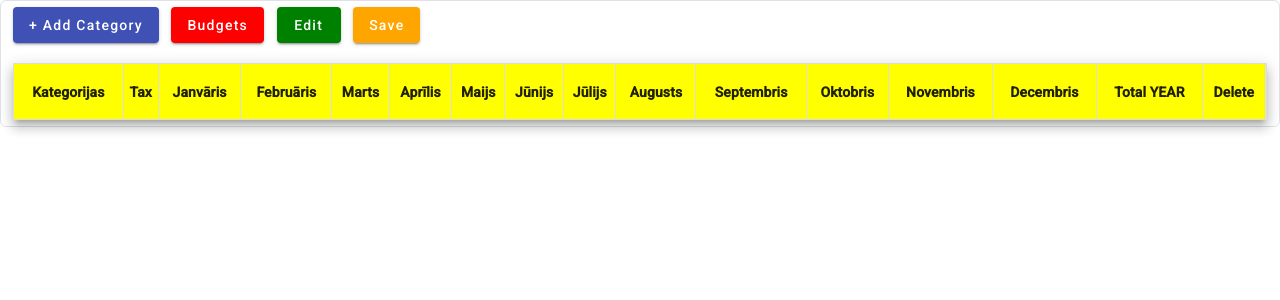
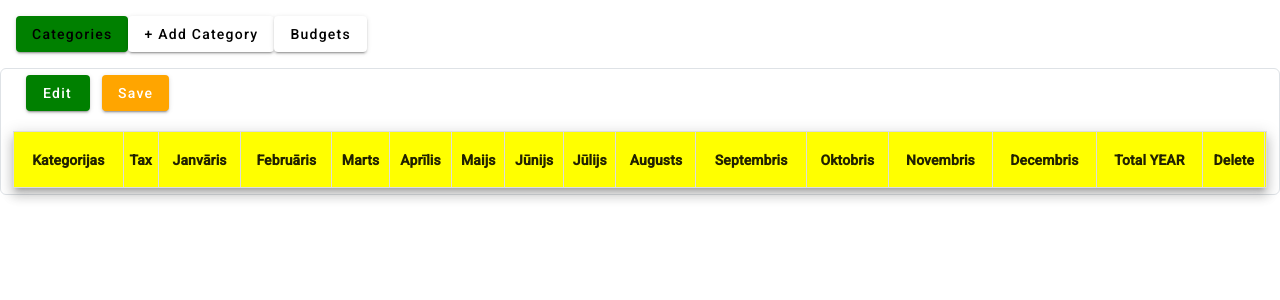
Before and after one commit to Vahe650/budget-calculator, an Angular app: page / in a window 1280 px wide. Shown: the top 300 px of the page. Built offline with nearby package versions, Linux system fonts and the light colour scheme; no server answers.

Commit message:
added menu

```diff
--- a/src/app/add-category/add-category.component.html
+++ b/src/app/add-category/add-category.component.html
@@ -15,7 +15,7 @@
                 </select>
             </div>
 
-            <div class="form-group" *ngIf="newCategory.type === 'revenue'">
+            <div class="form-group" *ngIf="newCategory.type !== 'revenue'">
                 <label for="parent-id">Parent Category:</label>
                 <select id="parent-id" [(ngModel)]="newCategory.parentId">
                     <option [ngValue]="null">-- No Parent --</option>
@@ -26,7 +26,7 @@
             </div>
 
         </div>
-
+s
         <div class="form-row">
             <div class="form-group">
                 <label for="category-name">Nosaukums:</label>
@@ -131,7 +131,7 @@
     </div>
 
     <div class="buttons-row">
-        <button type="button" class="save-btn" (click)="saveCategory()">Save</button>
-        <button type="button" class="cancel-btn" (click)="cancel()">Cancel</button>
+      <button type="button" class="cancel-btn" (click)="cancel()">Cancel</button>
+      <button type="button" class="save-btn" (click)="saveCategory()">Save</button>
     </div>
 </div>
--- /dev/null
+++ b/src/app/app-menu/app-menu.component.css
@@ -0,0 +1,7 @@
+.menu-btn-active {
+  background-color: green !important;
+}
+
+.menu-btn-inactive {
+  background-color: white !important;
+}
--- /dev/null
+++ b/src/app/app-menu/app-menu.component.html
@@ -0,0 +1,5 @@
+<div class="p-3">
+  <button mat-raised-button [class]="isActive('/')? 'button menu-btn-active':'button menu-btn-inactive'" (click)="goToCategories()">Categories</button>
+  <button mat-raised-button [class]="isActive('/add-category')? 'button menu-btn-active':'button menu-btn-inactive'" (click)="goToAddCategory()">+ Add Category</button>
+  <button mat-raised-button [class]="isActive('/budgets')? 'button menu-btn-active':'button menu-btn-inactive'" (click)="goToBudgets()">Budgets</button>
+</div>
--- /dev/null
+++ b/src/app/app-menu/app-menu.component.ts
@@ -0,0 +1,36 @@
+import {Component} from '@angular/core';
+import {CommonModule} from '@angular/common';
+import {MatButtonModule} from "@angular/material/button";
+import {Router} from "@angular/router";
+
+@Component({
+  selector: 'app-app-menu',
+  standalone: true,
+  imports: [CommonModule, MatButtonModule],
+  templateUrl: './app-menu.component.html',
+  styleUrls: ['./app-menu.component.css']
+})
+export class AppMenuComponent {
+
+  constructor(private router: Router,
+  ) {
+  }
+
+
+  goToAddCategory(): void {
+    this.router.navigate(['/add-category']);
+  }
+
+  goToBudgets(): void {
+    this.router.navigate(['/budgets']);
+  }
+
+  goToCategories(): void {
+    this.router.navigate(['/']);
+  }
+
+  isActive(path: string) : boolean {
+    return this.router.url === path;
+  }
+
+}
--- a/src/app/app.component.html
+++ b/src/app/app.component.html
@@ -1 +1,2 @@
+<app-app-menu></app-app-menu>
 <router-outlet></router-outlet>
--- a/src/app/app.component.ts
+++ b/src/app/app.component.ts
@@ -3,10 +3,11 @@ import { CommonModule } from '@angular/common';
 import {CategoryTableComponent} from "./category-table/category-table.component";
 import {RouterOutlet} from "@angular/router";
 import {BudgetTableComponent} from "./budget-table/budget-table.component";
+import {AppMenuComponent} from "./app-menu/app-menu.component";
 
 @Component({
     selector: 'app-root',
-    imports: [CommonModule, CategoryTableComponent, RouterOutlet, BudgetTableComponent],
+  imports: [CommonModule, CategoryTableComponent, RouterOutlet, BudgetTableComponent, AppMenuComponent],
     templateUrl: './app.component.html',
     standalone: true,
     styleUrls: ['./app.component.css']
--- a/src/app/budget-table/budget-table.component.html
+++ b/src/app/budget-table/budget-table.component.html
@@ -1,6 +1,5 @@
 <div class="budget-table-container">
     <h2>All Budgets</h2>
-    <button mat-raised-button class="categories-button" (click)="goToCategories()">Categories</button>
 
     <table>
         <thead>
--- a/src/app/category-table/category-table.component.html
+++ b/src/app/category-table/category-table.component.html
@@ -1,6 +1,4 @@
 <div class="form-control">
-    <button mat-raised-button color="primary" (click)="goToAddCategory()">+ Add Category</button>
-    <button mat-raised-button class="button budget-button" (click)="goToBudgets()">Budgets</button>
     <button mat-raised-button class="button edit-button">Edit</button>
     <button mat-raised-button class="button save-button" (click)="saveAll()">Save</button>
 
--- a/src/app/category-table/category-table.component.ts
+++ b/src/app/category-table/category-table.component.ts
@@ -1,12 +1,11 @@
-import { Component, OnInit } from '@angular/core';
-import { CommonModule } from '@angular/common';
-import { MatTableModule } from '@angular/material/table';
-import { MatIconModule } from '@angular/material/icon';
-import { MatButtonModule } from '@angular/material/button';
-import { MatInputModule } from '@angular/material/input';
-import { Router } from '@angular/router';
+import {Component, OnInit} from '@angular/core';
+import {CommonModule} from '@angular/common';
+import {MatTableModule} from '@angular/material/table';
+import {MatIconModule} from '@angular/material/icon';
+import {MatButtonModule} from '@angular/material/button';
+import {MatInputModule} from '@angular/material/input';
 
-import { ApiService, BatchCellDto } from '../api.service';
+import {ApiService, BatchCellDto} from '../api.service';
 
 /**
  * Category interface for our local table.
@@ -85,9 +84,9 @@ export class CategoryTableComponent implements OnInit {
   displayData: DisplayNode[] = [];
 
   constructor(
-        private router: Router,
     private budgetService: ApiService
-    ) {}
+  ) {
+  }
 
   ngOnInit(): void {
     const pending = this.budgetService.getPendingCategory();
@@ -228,16 +227,32 @@ export class CategoryTableComponent implements OnInit {
 
     const accumulate = (node: Category) => {
       if (node.type === 'revenue') {
-                janRev += node.jan; febRev += node.feb; marRev += node.mar;
-                aprRev += node.apr; mayRev += node.may; junRev += node.jun;
-                julRev += node.jul; augRev += node.aug; sepRev += node.sep;
-                octRev += node.oct; novRev += node.nov; decRev += node.dec;
+        janRev += node.jan;
+        febRev += node.feb;
+        marRev += node.mar;
+        aprRev += node.apr;
+        mayRev += node.may;
+        junRev += node.jun;
+        julRev += node.jul;
+        augRev += node.aug;
+        sepRev += node.sep;
+        octRev += node.oct;
+        novRev += node.nov;
+        decRev += node.dec;
         totalRevenueTax += node.tax;
       } else if (node.type === 'expense') {
-                janExp += node.jan; febExp += node.feb; marExp += node.mar;
-                aprExp += node.apr; mayExp += node.may; junExp += node.jun;
-                julExp += node.jul; augExp += node.aug; sepExp += node.sep;
-                octExp += node.oct; novExp += node.nov; decExp += node.dec;
+        janExp += node.jan;
+        febExp += node.feb;
+        marExp += node.mar;
+        aprExp += node.apr;
+        mayExp += node.may;
+        junExp += node.jun;
+        julExp += node.jul;
+        augExp += node.aug;
+        sepExp += node.sep;
+        octExp += node.oct;
+        novExp += node.nov;
+        decExp += node.dec;
         totalExpenseTax += node.tax;
       }
       node.children?.forEach(child => accumulate(child));
@@ -300,7 +315,7 @@ export class CategoryTableComponent implements OnInit {
   private flattenNodes(nodes: Category[], level: number): DisplayNode[] {
     let result: DisplayNode[] = [];
     for (const node of nodes) {
-            result.push({ node, level });
+      result.push({node, level});
       if (node.expanded && node.children && node.children.length > 0) {
         result = result.concat(this.flattenNodes(node.children, level + 1));
       }
@@ -344,14 +359,6 @@ export class CategoryTableComponent implements OnInit {
     return false;
   }
 
-    goToAddCategory(): void {
-        this.router.navigate(['/add-category']);
-    }
-
-    goToBudgets(): void {
-        this.router.navigate(['/budgets']);
-    }
-
   /**
    * When the user clicks a disabled input’s parent <div>, we enable editing
    * and store the old value into tempValueMap for later comparison.
@@ -393,7 +400,7 @@ export class CategoryTableComponent implements OnInit {
   private saveChangesRecursively(nodes: Category[]): void {
     for (const node of nodes) {
       if (node.type !== 'ebit') {
-                const fields = ['tax','jan','feb','mar','apr','may','jun','jul','aug','sep','oct','nov','dec'];
+        const fields = ['tax', 'jan', 'feb', 'mar', 'apr', 'may', 'jun', 'jul', 'aug', 'sep', 'oct', 'nov', 'dec'];
 
         for (const fieldName of fields) {
           const oldVal = node.tempValueMap?.[fieldName];
```
Lines whose indentation alone changed are shown as unchanged.
